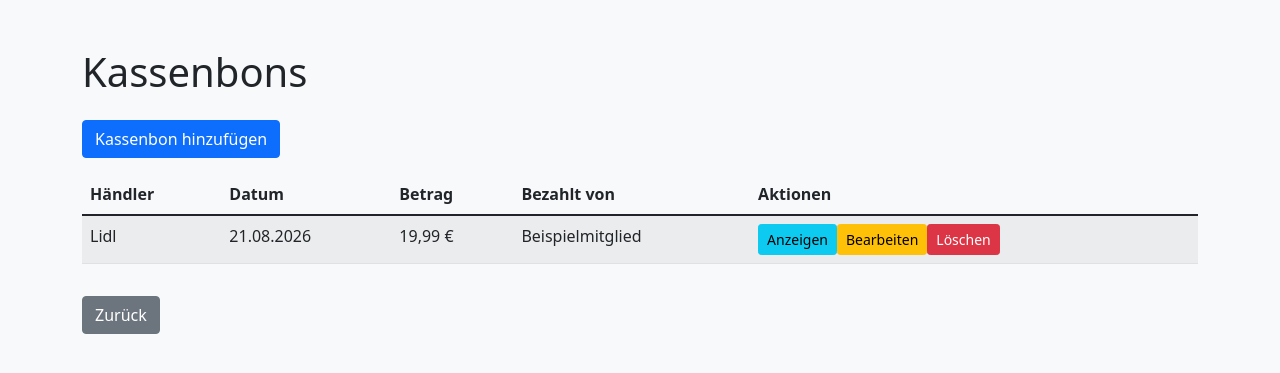
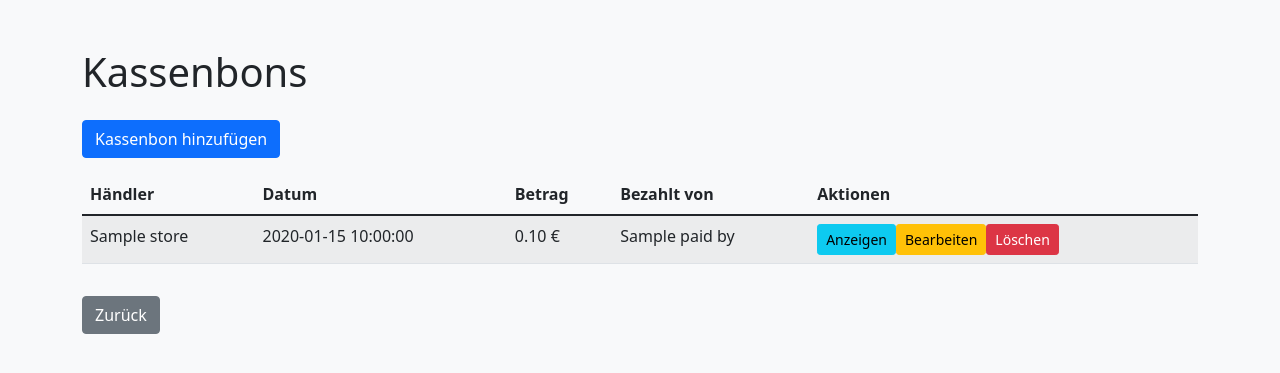
Before and after one commit to Denariooo/wg_finanztracker, a Flask app: template src/wg_finanztracker/resources/templates/receipts.html in a window 1280 px wide. Shown: the part 56-429 px from the top of the page. Run offline with Flask 3, Linux system fonts and the light colour scheme; the template is opened without the code that fills it: most values are stand-ins (such as "Sample title", 1, 10 or a date in 2020).

Commit message:
Connect GET to db

```diff
--- a/src/wg_finanztracker/resources/templates/members.html
+++ b/src/wg_finanztracker/resources/templates/members.html
@@ -28,10 +28,12 @@
                     </tr>
                 </thead>
                 <tbody>
+                {% for member in members %}
                     <tr>
-                        <td>Beispielmitglied</td>
+                        <td>{{ member.name }}</td>
                         <td><button type="button" class="btn btn-warning btn-sm">Bearbeiten</button><button type="button" class="btn btn-danger btn-sm">Löschen</button></td>
                     </tr>
+                {% endfor %}
                 </tbody>
             </table><a href="/index" class="btn btn-secondary mt-3">Zurück</a>
         </main>
--- a/src/wg_finanztracker/resources/templates/receipts.html
+++ b/src/wg_finanztracker/resources/templates/receipts.html
@@ -25,13 +25,15 @@
                     </tr>
                 </thead>
                 <tbody>
+                {% for receipt in receipts %}
                     <tr>
-                        <td>Lidl</td>
-                        <td>21.08.2026</td>
-                        <td>19,99 €</td>
-                        <td>Beispielmitglied</td>
+                        <td>{{ receipt.store }}</td>
+                        <td>{{ receipt.purchase_date }}</td>
+                        <td>{{ "%.2f"|format(receipt.price_cents / 100) }} €</td>
+                        <td>{{ receipt.paid_by.name }}</td>
                         <td><button type="button" class="btn btn-info btn-sm">Anzeigen</button><button type="button" class="btn btn-warning btn-sm">Bearbeiten</button><button type="button" class="btn btn-danger btn-sm">Löschen</button></td>
                     </tr>
+                {% endfor %}
                 </tbody>
             </table><a href="/index" class="btn btn-secondary mt-3">Zurück</a>
         </main>
--- a/src/wg_finanztracker/web/app.py
+++ b/src/wg_finanztracker/web/app.py
@@ -1,4 +1,6 @@
 from flask import Flask, render_template
+
+from wg_finanztracker.persistence.database import get_members, get_receipts
 
 app = Flask(
     __name__,
@@ -15,12 +17,12 @@ def index():
 
 @app.route("/members")
 def members():
-    return render_template("members.html")
+    return render_template("members.html", members=get_members())
 
 
 @app.route("/receipts")
 def receipts():
-    return render_template("receipts.html")
+    return render_template("receipts.html", receipts=get_receipts())
 
 
 if __name__ == "__main__":
```
